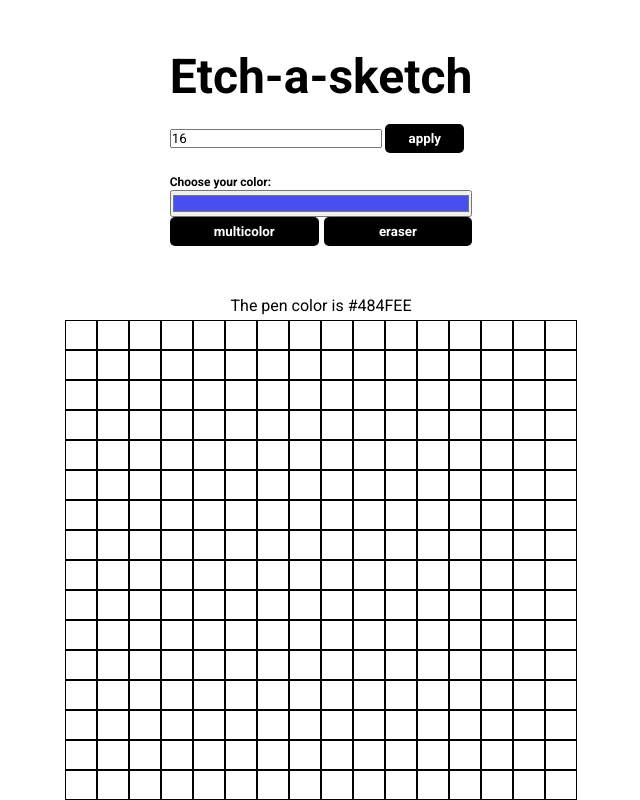
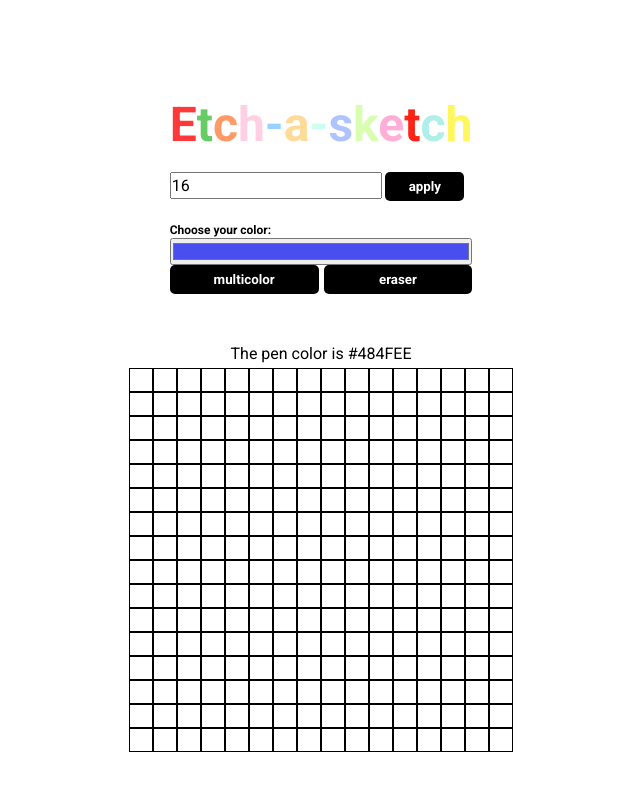
Before and after one commit to Ocece77/Web-Project, a plain HTML site: page etch-a-sketch/index.html in a window 1280 px wide. Shown: the whole page, without its empty margins (319-959 px from the left). Drawn offline with Linux system fonts and the light colour scheme.

Commit message:
correcting the project

```diff
--- a/app.js
+++ b/app.js
@@ -76,7 +76,6 @@ const projects = [
     link : "etch-a-sketch/index.html",
     img : "etch-a-sketch/image/design.png",
     done : true
-
   },
 
 ]
--- a/etch-a-sketch/index.html
+++ b/etch-a-sketch/index.html
@@ -15,7 +15,7 @@
       <div class="container-top">
 
           <div class="container-title">
-            <h1>Etch-a-sketch</h1>
+            <h1><span>E</span><span>t</span><span>c</span><span>h</span><span>-</span><span>a</span><span>-</span><span>s</span><span>k</span><span>e</span><span>t</span><span>c</span><span>h</span></h1>
           </div>
 
           <div class="container-controls">
--- a/etch-a-sketch/style.css
+++ b/etch-a-sketch/style.css
@@ -15,6 +15,7 @@ html, body , .container{
   display: flex;
   flex-direction: column;
   align-items: center;
+  padding: 3em;
 }
 
 /*container in the top*/
@@ -33,12 +34,69 @@ margin-bottom: .4em;
 font-size: 3em;
 }
 
+.container-title >h1 > span:first-of-type{
+  color: #ff3939;
+}
+
+.container-title >h1 > span:nth-of-type(2){
+  color: #66CC66;
+}
+
+.container-title >h1 > span:nth-of-type(3){
+  color: #FF9966;
+}
+
+.container-title >h1 > span:nth-of-type(4){
+  color: #ffd0e3;
+}
+
+.container-title >h1 > span:nth-of-type(5){
+  color: #99d1ff;
+}
+
+.container-title >h1 > span:nth-of-type(6){
+  color: #ffdb99;
+}
+
+.container-title >h1 > span:nth-of-type(7){
+  color: #cbfff0;
+}
+
+.container-title >h1 > span:nth-of-type(8){
+  color: #afc3ff;
+}
+
+.container-title >h1 > span:nth-of-type(9){
+  color: #d8ffaf;
+}
+
+.container-title >h1 > span:nth-of-type(10){
+  color: #ffafd6;
+}
+
+.container-title >h1 > span:nth-of-type(11){
+  color: #aff4ff;
+}
+
+.container-title >h1 > span:nth-of-type(11){
+  color: #ff2516;
+}
+
+.container-title >h1 > span:nth-of-type(12){
+  color: #b0eeea;
+}
+
+.container-title >h1 > span:nth-of-type(13){
+  color: #fff75d;
+}
 form{
   margin-bottom: 1em;
 }
 
 form > input[type="number"]{
   width: 70%;
+  font-size: 1em;
+  height: 1.7em;
 }
 
 form > input[type="submit"]{
@@ -78,9 +136,8 @@ button , input[type="submit"]{
 
 
 .container-draw{
-  height: 40vw;
-  min-width: 40vw;
-  max-width: 45vw;
+  height:50vw;
+  min-width: 30vw;
   display: grid;
   overflow: hidden;
 }
@@ -88,3 +145,15 @@ button , input[type="submit"]{
 .container-draw-cube{
   border: .5px solid black;
 }
+
+
+
+@media only screen and (max-width: 992px) {
+
+  .container-draw{
+      height:90vw;
+      min-width: 85vw;
+  }
+
+
+}
```
